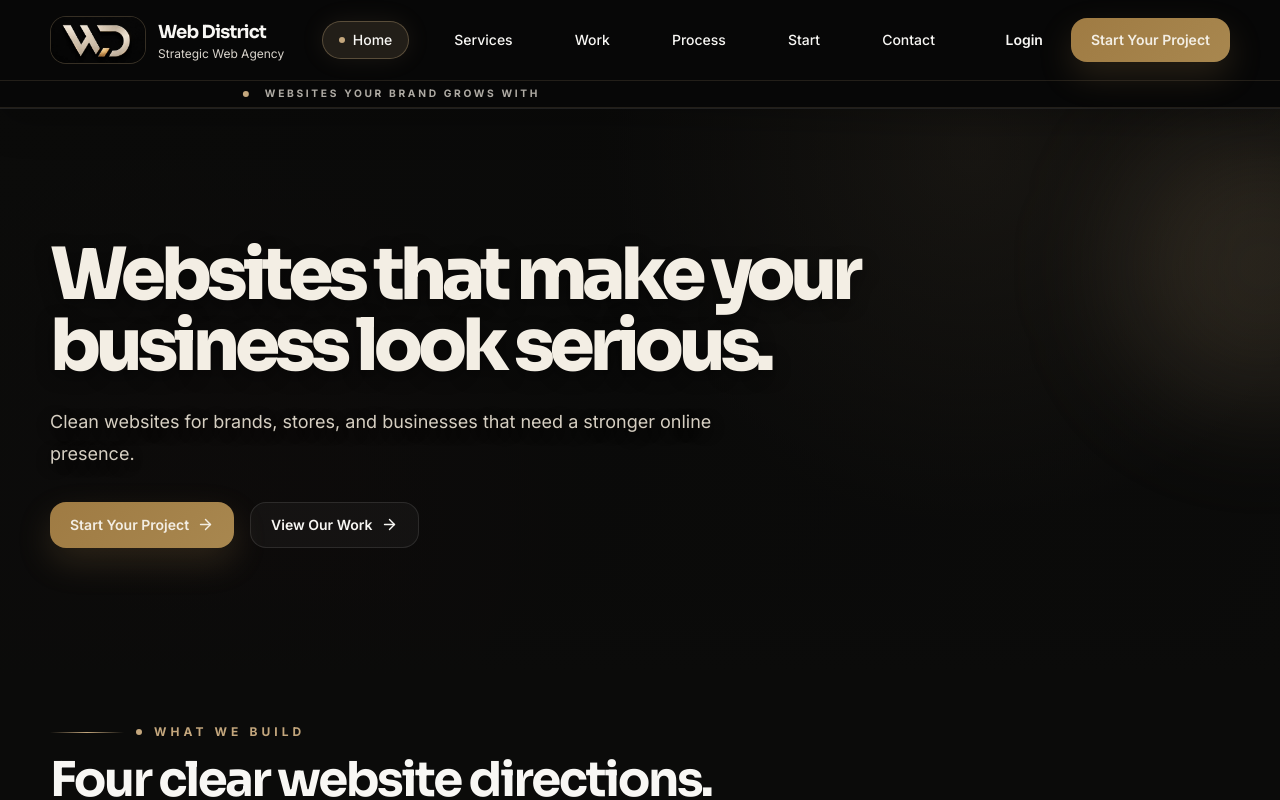
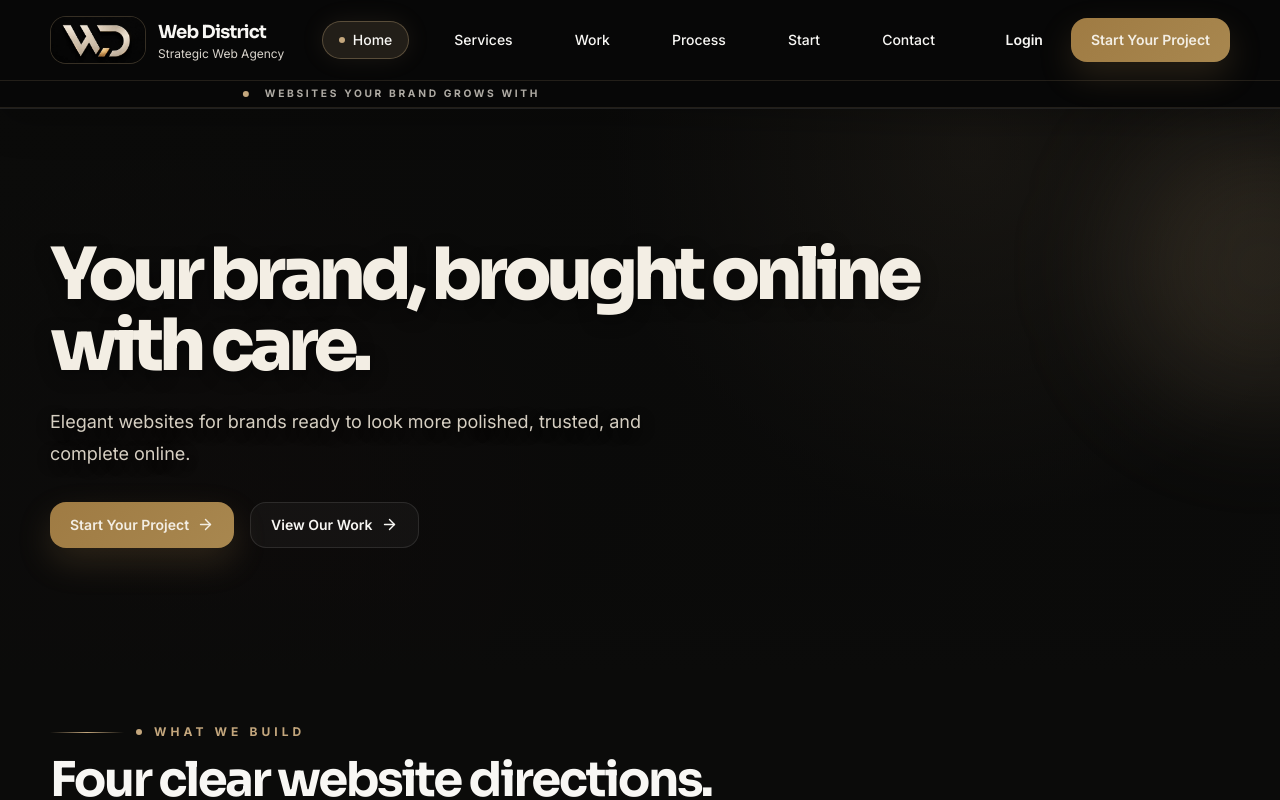
Before and after one commit to webdistrict22/Web-District, a React (Vite) app in the folder client/: page / in a window 1280 px wide. Shown: the top 800 px of the page. Built offline with nearby package versions, Linux system fonts and the light colour scheme; no server answers.

Commit message:
Align hero fallback and default settings copy

```diff
--- a/client/src/components/home/HeroSection.jsx
+++ b/client/src/components/home/HeroSection.jsx
@@ -6,8 +6,14 @@ const defaultHeadline = "Your brand, brought online with care.";
 const defaultSubline =
   "Elegant websites for brands ready to look more polished, trusted, and complete online.";
 
-const legacyHeadline = "Websites that make businesses look serious.";
-const legacySubtextStart = "We build clean, modern websites";
+const legacyHeadlines = [
+  "Websites that make businesses look serious.",
+  "Websites that make your business look serious.",
+];
+const legacySubtextStarts = [
+  "We build clean, modern websites",
+  "Clean websites for brands, stores, and businesses that need a stronger online presence.",
+];
 
 const normalizeCTA = (value, fallback) => {
   const normalized = String(value || "").trim().toLowerCase();
@@ -27,12 +33,15 @@ function HeroSection() {
   const { settings } = useSettings();
 
   const headline =
-    settings.heroHeadline && settings.heroHeadline !== legacyHeadline
+    settings.heroHeadline && !legacyHeadlines.includes(settings.heroHeadline)
       ? settings.heroHeadline
       : defaultHeadline;
 
   const subline =
-    settings.heroSubtext && !settings.heroSubtext.startsWith(legacySubtextStart)
+    settings.heroSubtext &&
+    !legacySubtextStarts.some((legacySubtext) =>
+      settings.heroSubtext.startsWith(legacySubtext)
+    )
       ? settings.heroSubtext
       : defaultSubline;
 
--- a/client/src/context/SettingsContext.jsx
+++ b/client/src/context/SettingsContext.jsx
@@ -10,9 +10,9 @@ const fallbackSettings = {
   whatsapp: AGENCY.whatsapp,
   instagram: AGENCY.instagram,
   email: AGENCY.email,
-  heroHeadline: "Websites that make your business look serious.",
+  heroHeadline: "Your brand, brought online with care.",
   heroSubtext:
-    "Clean websites for brands, stores, and businesses that need a stronger online presence.",
+    "Elegant websites for brands ready to look more polished, trusted, and complete online.",
   primaryCTA: "Start Your Project",
   secondaryCTA: "View Our Work",
   footerText: "Clean websites for brands, stores, and businesses.",
```
Also changed, not shown: 1 other file (tests, documents, lock files or other folders).
